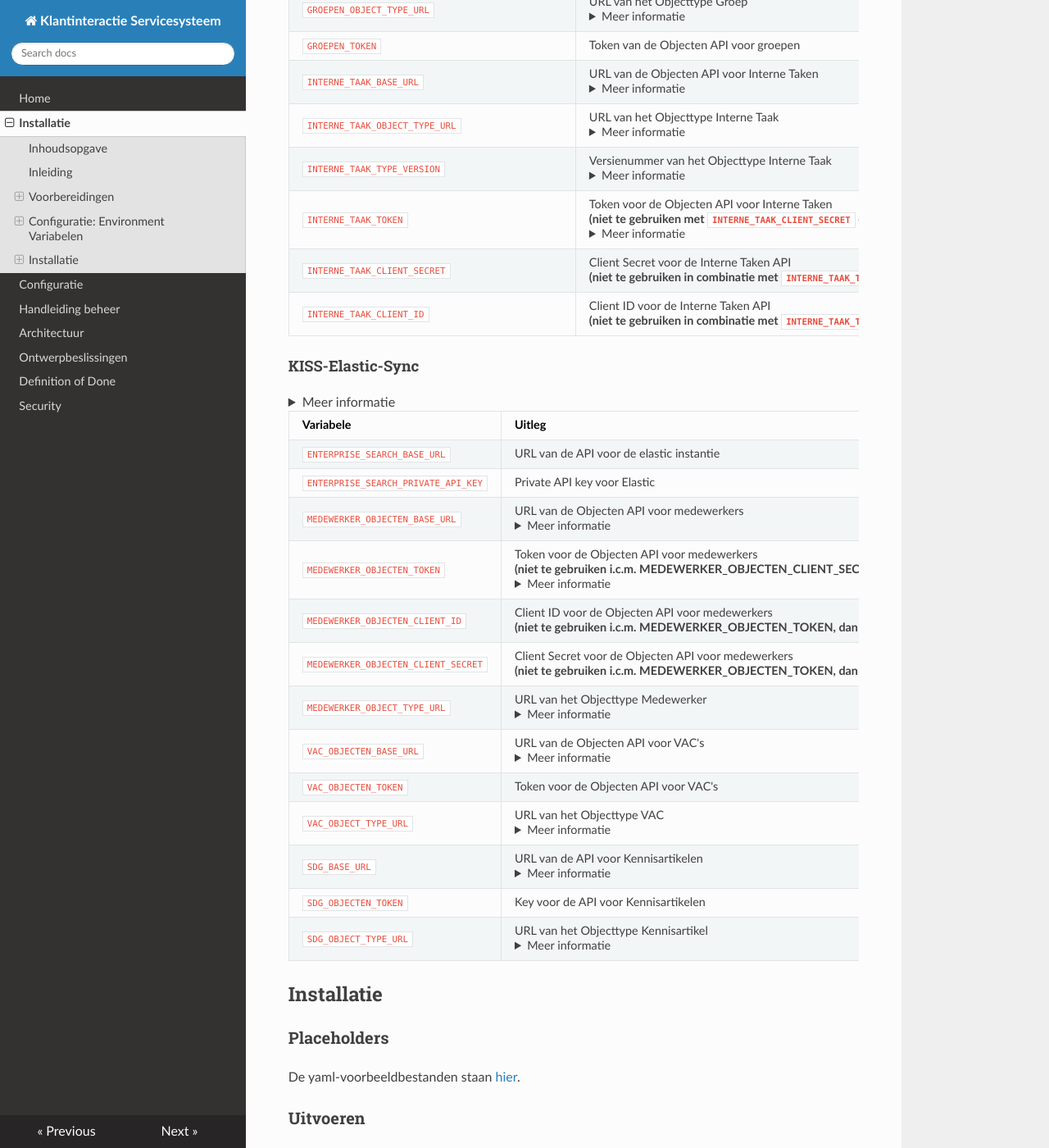
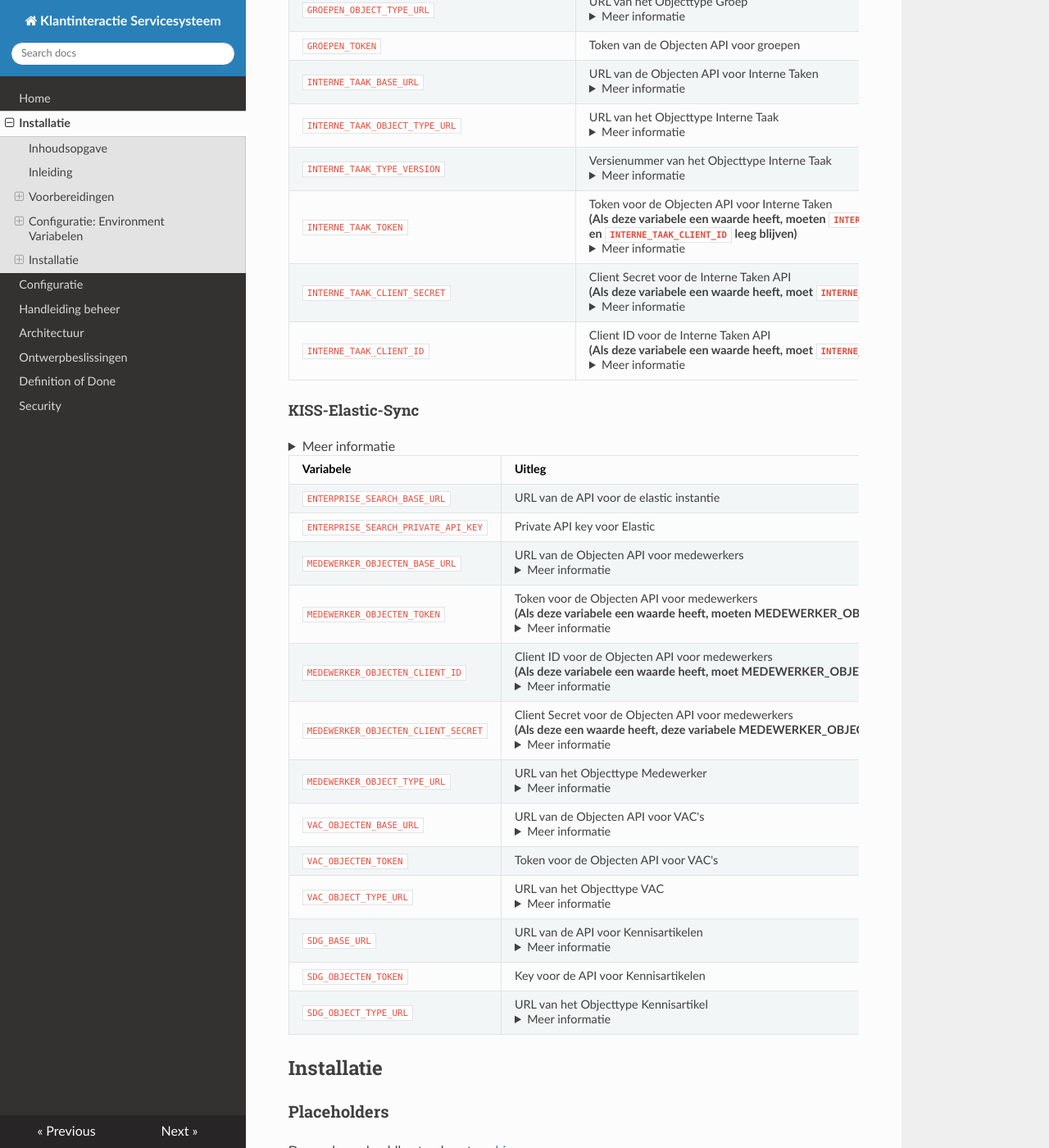
Before and after one commit to Klantinteractie-Servicesysteem/.github, an MkDocs documentation site: the page built from docs/INSTALLATION.md, in a window 1280 px wide and 1400 px high, scrolled down 5347 px. Shown: the whole window at 82% size. Built offline with MkDocs 1.6.1, drawn with Linux system fonts in a browser that asks for light colours; nearby versions of some CDN libraries.

Commit message:
Update INSTALLATION.md
Herformulering van instructies rondom XXX_token vs xxxx_client_id en xxxx_client_secret om duidelijk te maken dat:
- alle 3 de Vars moeten aanwezig zijn
- je kunt de niet-relevante Vars dus niet weglaten, je moet ze leeg laten.

```diff
--- a/docs/INSTALLATION.md
+++ b/docs/INSTALLATION.md
@@ -175,9 +175,9 @@
 | `INTERNE_TAAK_BASE_URL`                 | URL van de Objecten API voor Interne Taken  <details> <summary>Meer informatie </summary> Bijvoorbeeld: `https://objectenregister.mijngemeente.nl` </details>            |
 | `INTERNE_TAAK_OBJECT_TYPE_URL`          | URL van het Objecttype Interne Taak         <details> <summary>Meer informatie </summary> Bijvoorbeeld `https://objecttypenregister.mijngemeente.nl/api/v2/objecttypes/f83fdc48-5ddb-4b1a-a347-e20092031399` </details> |
 | `INTERNE_TAAK_TYPE_VERSION`             | Versienummer van het Objecttype Interne Taak   <details> <summary>Meer informatie </summary> Bijvoorbeeld `2` <br /> KISS schrijft InterneTaken in het Objectenregister. Hierbij moet je altijd de versie van het objecttype meegeven. Omdat het per gemeente kan verschillen welke versie de meest recente is, moet je hier invullen welk versienummer KISS moet meegeven. </details>                                                          |
-| `INTERNE_TAAK_TOKEN`                    | Token voor de Objecten API voor Interne Taken  <br/> **(niet te gebruiken met `INTERNE_TAAK_CLIENT_SECRET` en `INTERNE_TAAK_CLIENT_ID`)** <details> <summary>Meer informatie </summary>In de meeste gevallen identificeert KISS zich bij een Objectenregistratie m.b.v. een `TOKEN`. In sommige gevallen is het nodig om de authenticatie in de Objecten API, voor Afdelingen, Groepen en Interne Taken, Medewerkers in te regelen m.b.v. een `client secret` en een `client id`. Dit is bv. het geval als je KISS gebruikt i.c.m. de e-Suite. Afhankelijk van de situatie moet je dus een Token inregelen, en in andere gevallen een id+secret. **NOOIT ALLEBEI!** </details> |
-| `INTERNE_TAAK_CLIENT_SECRET`            | Client Secret voor de Interne Taken API <br/> **(niet te gebruiken in combinatie met `INTERNE_TAAK_TOKEN`, dan deze leeg laten)**                      |
-| `INTERNE_TAAK_CLIENT_ID`                | Client ID voor de Interne Taken API <br/> **(niet te gebruiken in combinatie met `INTERNE_TAAK_TOKEN`, dan deze leeg laten)**                          |
+| `INTERNE_TAAK_TOKEN`                    | Token voor de Objecten API voor Interne Taken  <br/> **(Als deze variabele een waarde heeft, moeten `INTERNE_TAAK_CLIENT_SECRET` en `INTERNE_TAAK_CLIENT_ID` leeg blijven)** <details> <summary>Meer informatie </summary>In de meeste gevallen identificeert KISS zich bij een Objectenregistratie m.b.v. een `TOKEN`. In sommige gevallen is het nodig om de authenticatie in de Objecten API, voor Afdelingen, Groepen en Interne Taken, Medewerkers in te regelen m.b.v. een `client secret` en een `client id`. Dit is bv. het geval als je KISS gebruikt i.c.m. de e-Suite. Afhankelijk van de situatie moet je dus een Token inregelen, en in andere gevallen een id+secret. **NOOIT ALLEBEI!** Let op: alle 3 de variabelen moeten wel aanwezig zijn, je kunt ze niet weglaten. </details> |
+| `INTERNE_TAAK_CLIENT_SECRET`            | Client Secret voor de Interne Taken API <br/> **(Als deze variabele een waarde heeft, moet `INTERNE_TAAK_TOKEN` leeg blijven)** <details> <summary>Meer informatie </summary>In de meeste gevallen identificeert KISS zich bij een Objectenregistratie m.b.v. een `TOKEN`. In sommige gevallen is het nodig om de authenticatie in de Objecten API, voor Afdelingen, Groepen en Interne Taken, Medewerkers in te regelen m.b.v. een `client secret` en een `client id`. Dit is bv. het geval als je KISS gebruikt i.c.m. de e-Suite. Afhankelijk van de situatie moet je dus een Token inregelen, en in andere gevallen een id+secret. **NOOIT ALLEBEI!** Let op: alle 3 de variabelen moeten wel aanwezig zijn, je kunt ze niet weglaten. </details>                     |
+| `INTERNE_TAAK_CLIENT_ID`                | Client ID voor de Interne Taken API <br/> **(Als deze variabele een waarde heeft, moet `INTERNE_TAAK_TOKEN` leeg blijven)**  <details> <summary>Meer informatie </summary>In de meeste gevallen identificeert KISS zich bij een Objectenregistratie m.b.v. een `TOKEN`. In sommige gevallen is het nodig om de authenticatie in de Objecten API, voor Afdelingen, Groepen en Interne Taken, Medewerkers in te regelen m.b.v. een `client secret` en een `client id`. Dit is bv. het geval als je KISS gebruikt i.c.m. de e-Suite. Afhankelijk van de situatie moet je dus een Token inregelen, en in andere gevallen een id+secret. **NOOIT ALLEBEI!** let op: alle 3 de variabelen moeten wel aanwezig zijn, je kunt ze niet weglaten. </details>                        |
 
 #### KISS-Elastic-Sync
 <details> <summary>Meer informatie </summary>KISS-Elastic-Sync is het component dat zorgt dat de gekoppelde bronnen die via Elasticsearch ontsloten worden in KISS, naar de juiste Indexen worden gepushed, met de benodigde gegevens hieraan toegevoegd. Onderstaande environment variabelen gaan over de bronnen die gekoppeld zijn aan de KISS-Elastic-Sync. </details>
@@ -188,9 +188,9 @@
 | `ENTERPRISE_SEARCH_BASE_URL`         | URL van de API voor de elastic instantie                                                                  |
 | `ENTERPRISE_SEARCH_PRIVATE_API_KEY`  | Private API key voor Elastic                                                                              |
 | `MEDEWERKER_OBJECTEN_BASE_URL`       | URL van de Objecten API voor medewerkers   <details> <summary>Meer informatie </summary> Bijvoorbeeld: `https://objectenregister.mijngemeente.nl` </details>                                                               |
-| `MEDEWERKER_OBJECTEN_TOKEN`          | Token voor de Objecten API voor medewerkers <br/> **(niet te gebruiken i.c.m. MEDEWERKER_OBJECTEN_CLIENT_SECRET en MEDEWERKER_OBJECTEN_CLIENT_ID)** <details> <summary>Meer informatie </summary>In de meeste gevallen identificeert KISS zich bij een Objectenregistratie m.b.v. een `TOKEN`. In sommige gevallen is het nodig om de authenticatie in de Objecten API, voor Afdelingen, Groepen en Interne Taken, Medewerkers in te regelen m.b.v. een `client secret` en een `client id`. Dit is bv. het geval als je KISS gebruikt i.c.m. de e-Suite. Afhankelijk van de situatie moet je dus een Token inregelen, en in andere gevallen een id+secret. **NOOIT ALLEBEI!** </details> |
-| `MEDEWERKER_OBJECTEN_CLIENT_ID`      | Client ID voor de Objecten API voor medewerkers <br/> **(niet te gebruiken i.c.m. MEDEWERKER_OBJECTEN_TOKEN, dan deze leeg laten)**                |
-| `MEDEWERKER_OBJECTEN_CLIENT_SECRET`  | Client Secret voor de Objecten API voor medewerkers <br/> **(niet te gebruiken i.c.m. MEDEWERKER_OBJECTEN_TOKEN, dan deze leeg laten)**            |
+| `MEDEWERKER_OBJECTEN_TOKEN`          | Token voor de Objecten API voor medewerkers <br/> **(Als deze variabele een waarde heeft, moeten MEDEWERKER_OBJECTEN_CLIENT_SECRET en MEDEWERKER_OBJECTEN_CLIENT_ID leeg blijven)** <details> <summary>Meer informatie </summary>In de meeste gevallen identificeert KISS zich bij een Objectenregistratie m.b.v. een `TOKEN`. In sommige gevallen is het nodig om de authenticatie in de Objecten API, voor Afdelingen, Groepen en Interne Taken, Medewerkers in te regelen m.b.v. een `client secret` en een `client id`. Dit is bv. het geval als je KISS gebruikt i.c.m. de e-Suite. Afhankelijk van de situatie moet je dus een Token inregelen, en in andere gevallen een id+secret. **NOOIT ALLEBEI!** Let op: alle 3 de variabelen moeten wel aanwezig zijn.</details> |
+| `MEDEWERKER_OBJECTEN_CLIENT_ID`      | Client ID voor de Objecten API voor medewerkers <br/> **(Als deze variabele een waarde heeft, moet MEDEWERKER_OBJECTEN_TOKEN leeg blijven)** <details> <summary>Meer informatie </summary>In de meeste gevallen identificeert KISS zich bij een Objectenregistratie m.b.v. een `TOKEN`. In sommige gevallen is het nodig om de authenticatie in de Objecten API, voor Afdelingen, Groepen en Interne Taken, Medewerkers in te regelen m.b.v. een `client secret` en een `client id`. Dit is bv. het geval als je KISS gebruikt i.c.m. de e-Suite. Afhankelijk van de situatie moet je dus een Token inregelen, en in andere gevallen een id+secret. **NOOIT ALLEBEI!** Let op: alle 3 de variabelen moeten wel aanwezig zijn.</details>               |
+| `MEDEWERKER_OBJECTEN_CLIENT_SECRET`  | Client Secret voor de Objecten API voor medewerkers <br/> **(Als deze een waarde heeft, deze variabele MEDEWERKER_OBJECTEN_TOKEN leeg blijven)** <details> <summary>Meer informatie </summary>In de meeste gevallen identificeert KISS zich bij een Objectenregistratie m.b.v. een `TOKEN`. In sommige gevallen is het nodig om de authenticatie in de Objecten API, voor Afdelingen, Groepen en Interne Taken, Medewerkers in te regelen m.b.v. een `client secret` en een `client id`. Dit is bv. het geval als je KISS gebruikt i.c.m. de e-Suite. Afhankelijk van de situatie moet je dus een Token inregelen, en in andere gevallen een id+secret. **NOOIT ALLEBEI!** Let op: alle 3 de variabelen moeten wel aanwezig zijn.</details>           |
 | `MEDEWERKER_OBJECT_TYPE_URL`         | URL van het Objecttype Medewerker  <details> <summary>Meer informatie </summary> Bijvoorbeeld `https://objecttypenregister.mijngemeente.nl/api/v2/objecttypes/f83fdc48-5ddb-4b1a-a347-e20092031399` </details>  |
 | `VAC_OBJECTEN_BASE_URL`              | URL van de Objecten API voor VAC's  <details> <summary>Meer informatie </summary> Bijvoorbeeld: `https://objectenregister.mijngemeente.nl` </details>                                                                     |
 | `VAC_OBJECTEN_TOKEN`                 | Token voor de Objecten API voor VAC's                                                                     |
```
